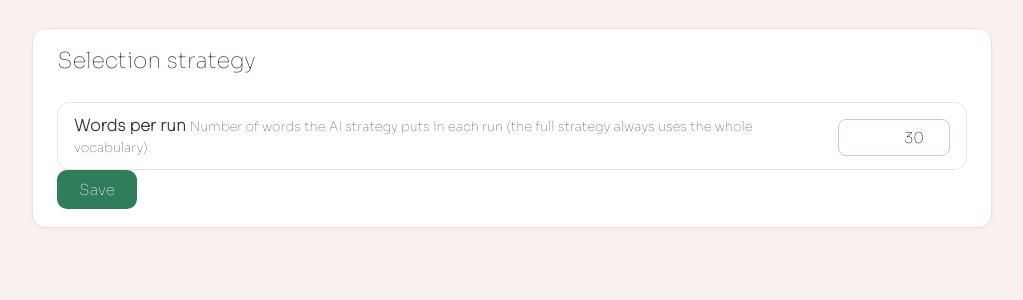
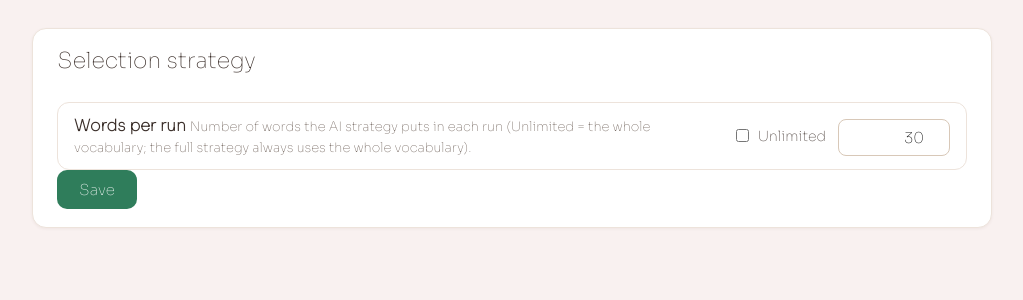
Before and after one commit to hectord/word-list-teacher, a FastAPI app: template app/templates/settings.html in a window 1280 px wide. Shown: the part 78-378 px from the top of the page, without its empty margins (128-1151 px from the left). Run offline with FastAPI, Linux system fonts and the light colour scheme; the template is opened without the code that fills it, so the values that code supplies are empty.

Commit message:
Allow AI unlimited selection

```diff
--- a/app/cli.py
+++ b/app/cli.py
@@ -321,7 +321,7 @@ if __name__ == '__main__':
                                        choices=('full', 'ai'),
                                        help='word selection strategy')
     update_user_subparser.add_argument('--words-per-run', type=int,
-                                       help='words per run for the AI strategy')
+                                       help='words per run for the AI strategy (0 = unlimited)')
     update_user_subparser.add_argument('--password', action='store_true',
                                        help='prompt for a new password')
 
--- a/app/server.py
+++ b/app/server.py
@@ -145,6 +145,7 @@ async def settings(request: Request,
 @app.post("/settings")
 async def save_settings(request: Request,
                         strategy: str = Form(...),
+                        unlimited: Optional[str] = Form(None),
                         words_per_run: Optional[int] = Form(None),
                         user: User = Depends(get_user)):
 
@@ -154,7 +155,10 @@ async def save_settings(request: Request,
 
     db.set_user_strategy(user, strategy)
 
-    if words_per_run is not None:
+    if unlimited == 'on':
+        # the whole vocabulary in each run
+        db.set_user_words_per_run(user, 0)
+    elif words_per_run is not None:
         if words_per_run <= 0:
             raise HTTPException(status_code=status.HTTP_400_BAD_REQUEST,
                                 detail="words_per_run must be positive")
--- a/app/static/pages.css
+++ b/app/static/pages.css
@@ -285,7 +285,20 @@ a.signout:hover { text-decoration: underline; }
   align-items: center;
 }
 .setting-option.words-per-run .setting-description { grid-column: auto; }
-.setting-option.words-per-run input {
+.setting-option.words-per-run .wpr-controls {
+  display: flex;
+  align-items: center;
+  gap: 12px;
+}
+.setting-option.words-per-run .wpr-unlimited {
+  display: flex;
+  align-items: center;
+  gap: 6px;
+  font-size: 14px;
+  color: #3B2F2A;
+  cursor: pointer;
+}
+.setting-option.words-per-run input[type="number"] {
   width: 90px;
   padding: 8px 10px;
   border: 1px solid #D8C8B8;
--- a/app/store.py
+++ b/app/store.py
@@ -207,7 +207,8 @@ class Database:
                     level=db_user.level,
                     target_language=target_language,
                     strategy=db_user.strategy or 'full',
-                    words_per_run=db_user.words_per_run or 30)
+                    words_per_run=db_user.words_per_run
+                    if db_user.words_per_run is not None else 30)
 
         _AUTH_CACHE[email] = (credentials, now + _AUTH_CACHE_TTL, user)
         return user
@@ -1032,8 +1033,11 @@ class Database:
         recomputed identically without persisting the word list. Words
         already practised in the run (``must_include``) always stay in.
         """
-        n = words_per_run or 30
-        n = min(n, len(scope_voc)) if n > 0 else len(scope_voc)
+        # 0 (or None) = unlimited: the whole vocabulary is in the run
+        if words_per_run:
+            n = min(words_per_run, len(scope_voc))
+        else:
+            n = len(scope_voc)
 
         user = history_user or User(email=email, password='',
                                     main_language=None)
@@ -1251,8 +1255,11 @@ class Database:
                     .select(DbWordAttempt.word_id)
                     .where(DbWordAttempt.session == session_id)
             ]
+            words_per_run = db_session.user.words_per_run
+            if words_per_run is None:
+                words_per_run = 30
             v = self._ai_words(
-                db_session.user.email, db_session.user.words_per_run,
+                db_session.user.email, words_per_run,
                 v, db_voc_session.section_id,
                 must_include=attempted_ids,
                 exclude_session=session_id,
--- a/app/templates/settings.html
+++ b/app/templates/settings.html
@@ -3,7 +3,7 @@
 {% block title %}Settings{% endblock %}
 
 {% block header %}
-    <link rel="stylesheet" href="/static/pages.css?v=12">
+    <link rel="stylesheet" href="/static/pages.css?v=13">
 {% endblock %}
 
 {% block body %}
@@ -48,17 +48,26 @@
           {% endfor %}
         </div>
 
-        <label class="setting-option words-per-run">
+        <div class="setting-option words-per-run">
           <span>
             <span class="setting-name">Words per run</span>
             <span class="setting-description">
               Number of words the AI strategy puts in each run
-              (the full strategy always uses the whole vocabulary).
+              (Unlimited = the whole vocabulary; the full strategy always
+              uses the whole vocabulary).
             </span>
           </span>
-          <input type="number" name="words_per_run" min="1"
-                 value="{{ user.words_per_run or 30 }}">
-        </label>
+          <span class="wpr-controls">
+            <label class="wpr-unlimited">
+              <input type="checkbox" id="wpr-unlimited" name="unlimited"
+                     {% if user.words_per_run == 0 %}checked{% endif %}>
+              Unlimited
+            </label>
+            <input type="number" name="words_per_run" min="1"
+                   value="{{ user.words_per_run or 30 }}"
+                   {% if user.words_per_run == 0 %}disabled{% endif %}>
+          </span>
+        </div>
 
         <div class="voc-actions">
           <button class="button" type="submit">Save</button>
@@ -66,6 +75,15 @@
       </div>
     </form>
 
+    <script>
+      (function () {
+        var box = document.getElementById('wpr-unlimited');
+        var number = document.querySelector('input[name="words_per_run"]');
+        function sync() { number.disabled = box.checked; }
+        box.addEventListener('change', sync);
+      })();
+    </script>
+
   </div>
 
 {% endblock %}
```
Also changed, not shown: app/store_test.py (+10 -0 lines).
